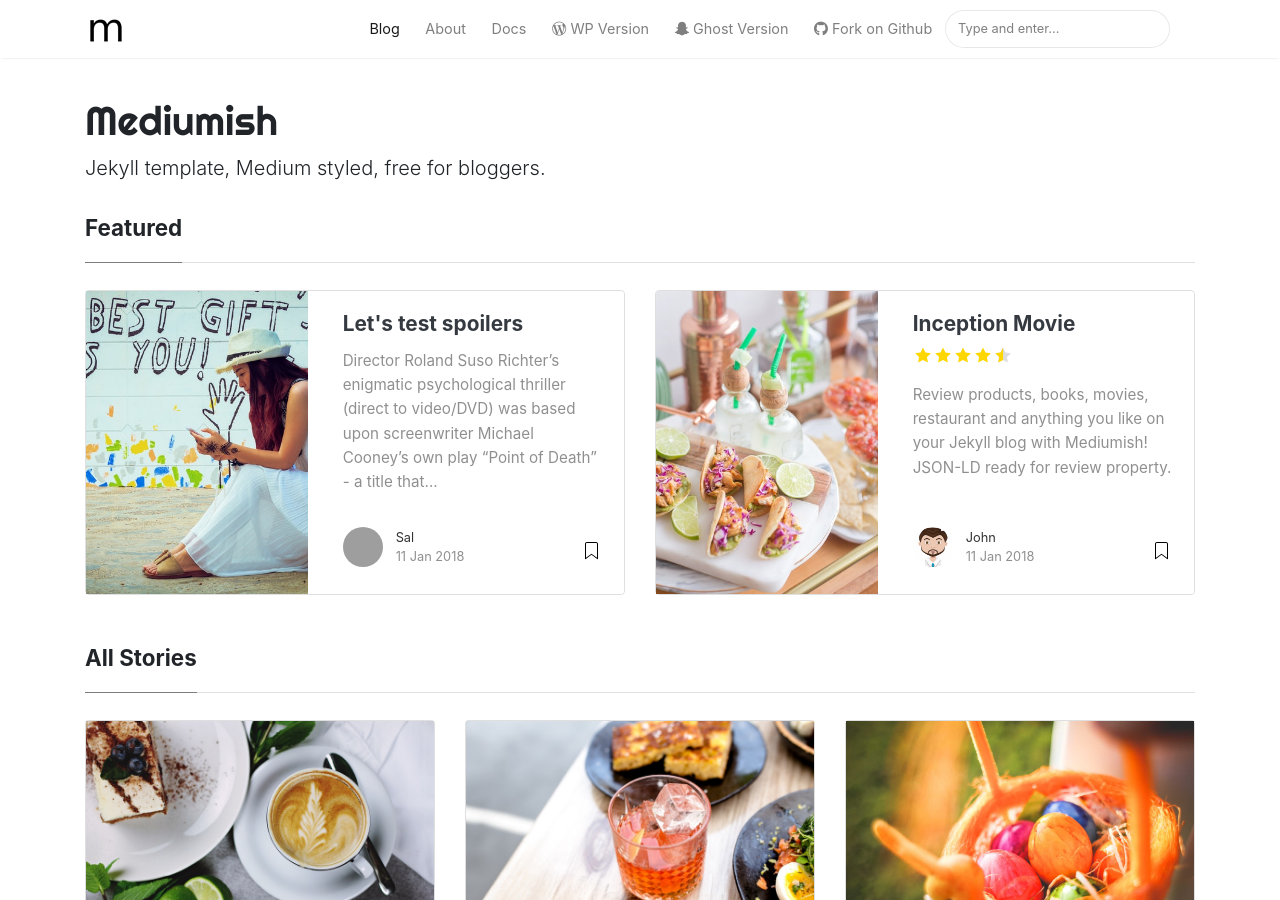
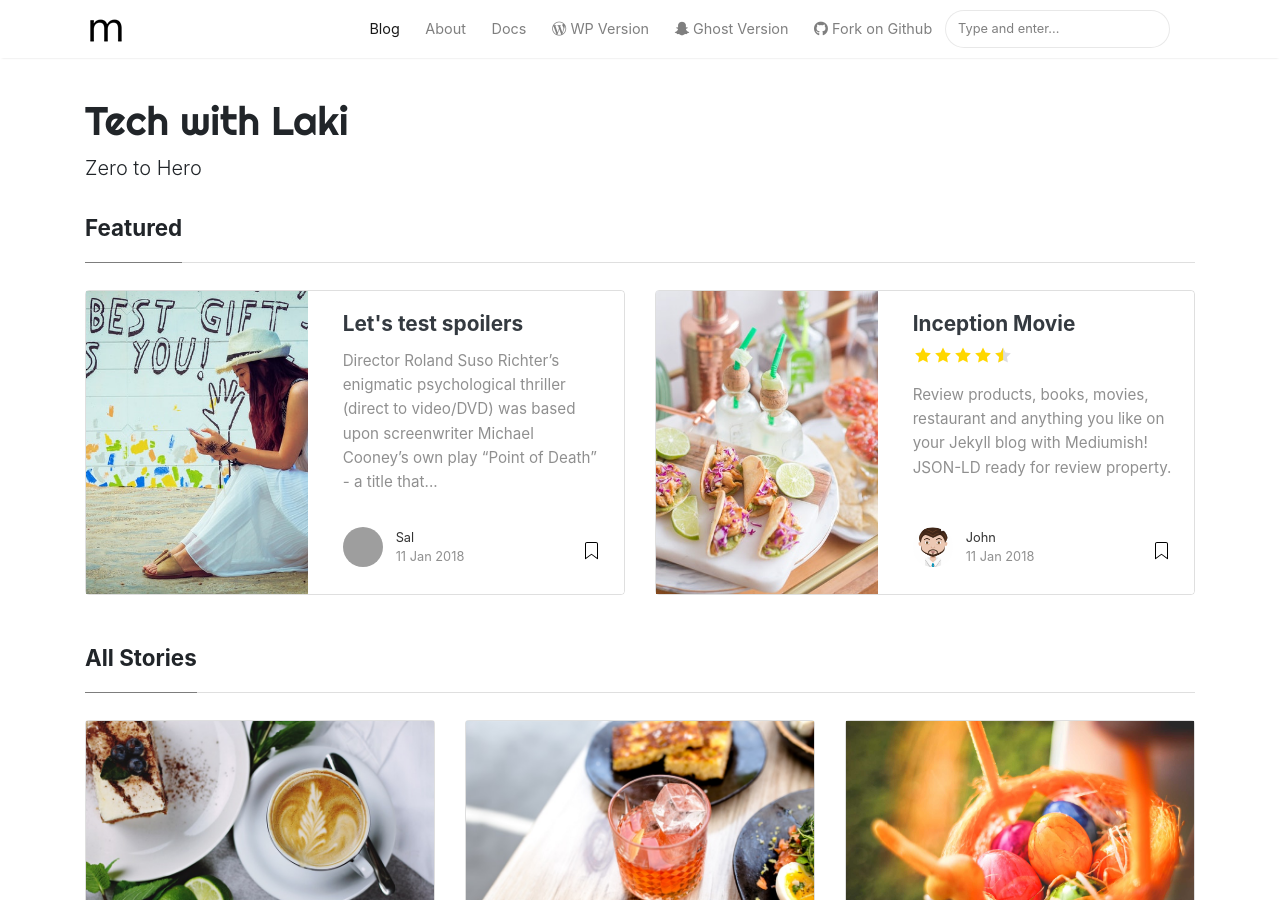
Before and after one commit to laki88/techwithlaki, a Jekyll site: the page built from index.html, in a window 1280 px wide and 900 px high. Built offline with Jekyll 4.4.1, drawn with Linux system fonts in a browser that asks for light colours; nearby versions of some CDN libraries; the list of posts is cut into pages by our own code; some of the changed text lies outside the part shown; grey boxes are pictures that could not be loaded.

Commit message:
change main configs

```diff
--- a/_config.yml
+++ b/_config.yml
@@ -1,9 +1,9 @@
 # Site
-name: "Mediumish"
-title: "Mediumish"
+name: "Tech with Laki"
+title: "Tech with Laki"
 domain: techwithlaki.github.io
 url: https://techwithlaki.github.io
-description: "Jekyll template, Medium styled, free for bloggers."
+description: "Zero to Hero"
 logo: 'assets/images/logo.png'
 favicon: 'assets/images/logo.png'
 baseurl: /techwithlaki
@@ -29,6 +29,15 @@ authors:
     avatar: 'assets/images/avatar.png'
     gravatar: b1cc14991db7a456fcd761680bbc8f81
     email: wowthemesnet@gmail.com
+    web: https://www.wowthemes.net
+    twitter: https://twitter.com/wowthemesnet
+    description: "This is the author box. Write a short description of the author here. You are currently previewing Mediumish demo, a Jekyll template compatible with Github pages."
+  Laki:
+    name: Laki
+    display_name: Laki
+    avatar: 'assets/images/avatar.png'
+    gravatar: b1cc14991db7a456fcd761680bbc8f81
+    email: nyludaya@gmail.com
     web: https://www.wowthemes.net
     twitter: https://twitter.com/wowthemesnet
     description: "This is the author box. Write a short description of the author here. You are currently previewing Mediumish demo, a Jekyll template compatible with Github pages."
```
